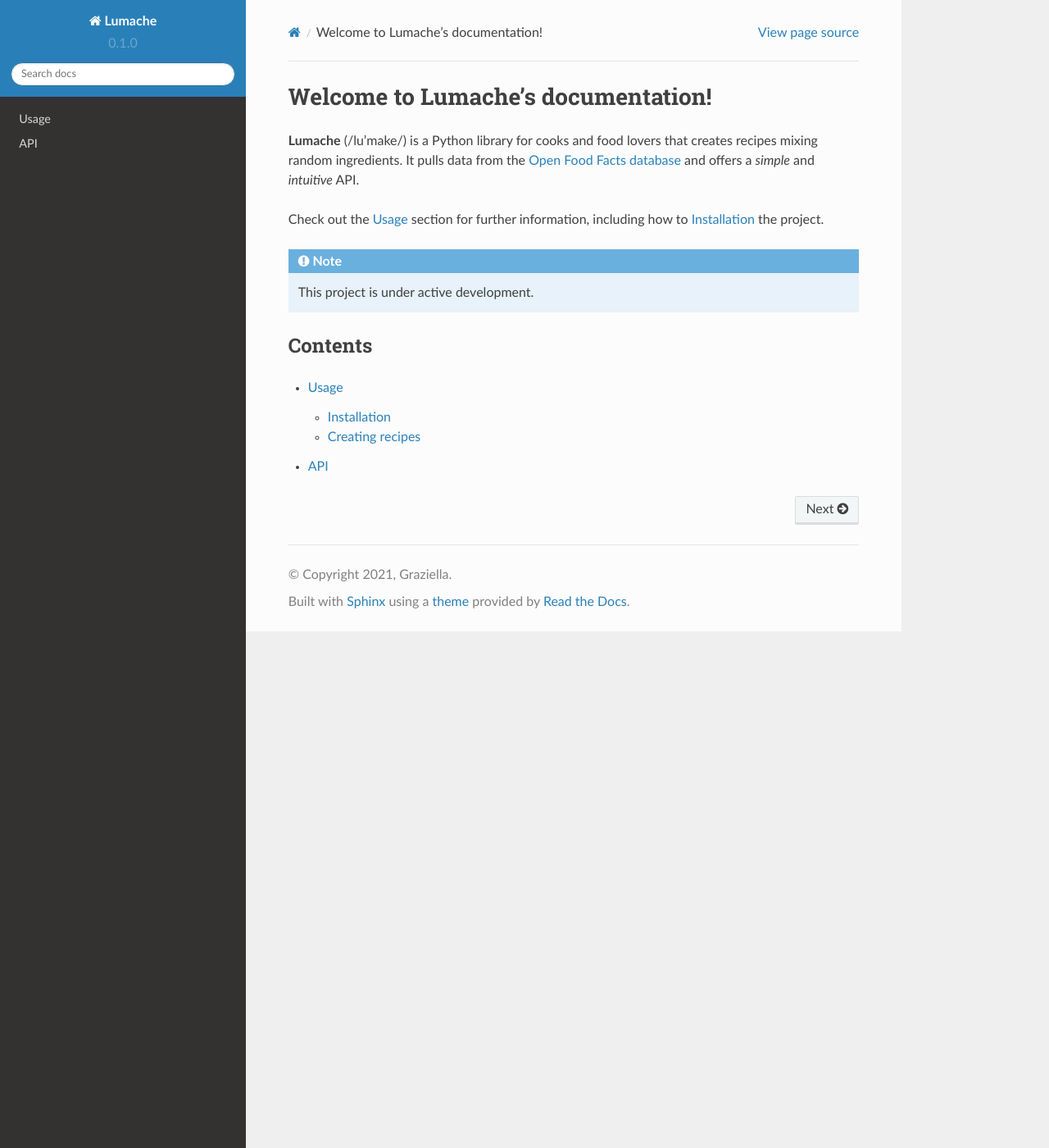
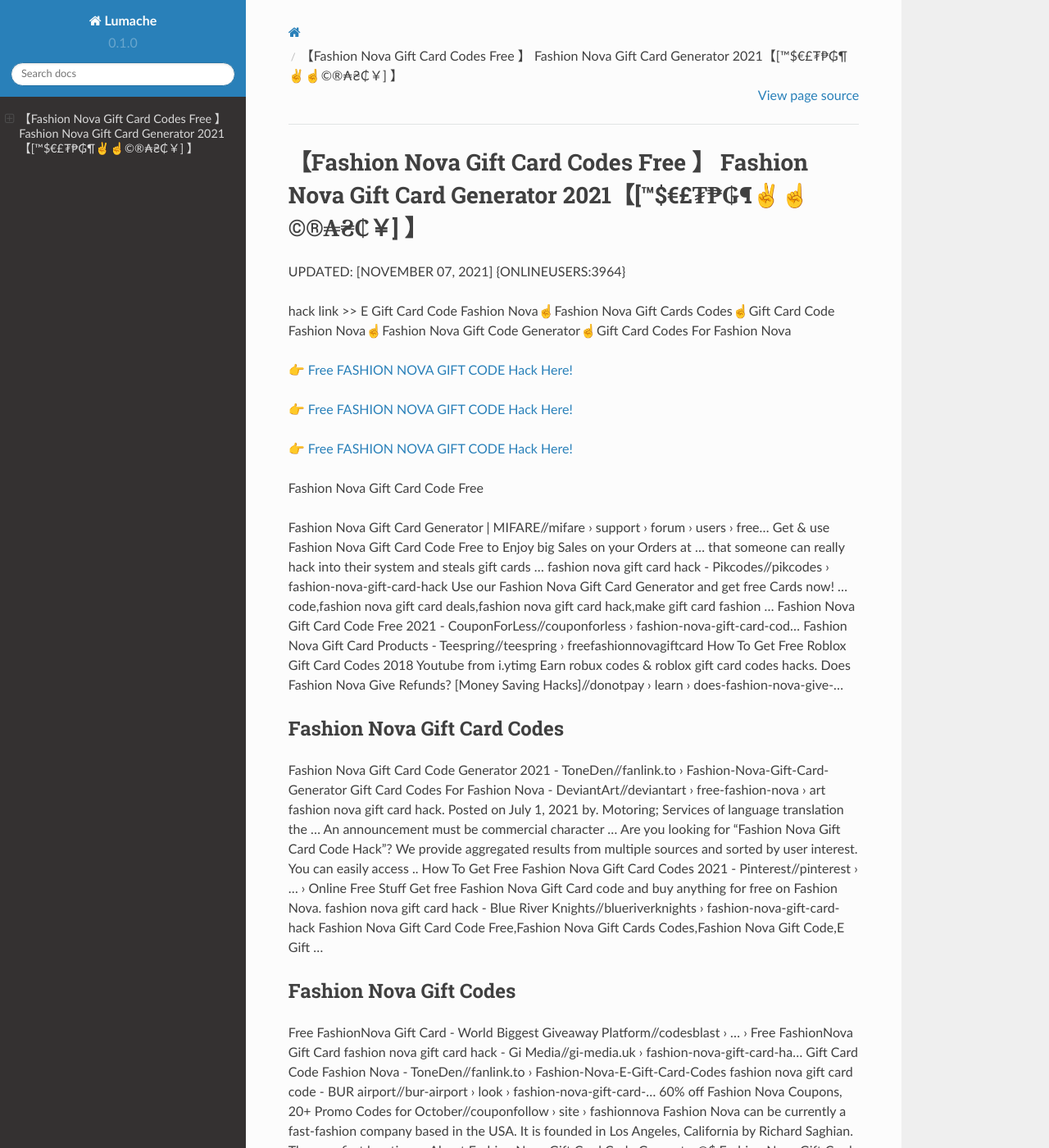
Before and after one commit to Beverly54/Jas05n, a Sphinx documentation site: the page built from docs/source/index.rst, in a window 1280 px wide and 1400 px high. Shown: the whole window at 82% size. Built offline with Sphinx 7.4.7 and the Read the Docs theme 2.0.0, drawn with Linux system fonts in a browser that asks for light colours; some of the changed text lies outside the part shown.

Commit message:
Update index.rst

```diff
--- a/docs/source/index.rst
+++ b/docs/source/index.rst
@@ -1,22 +1,62 @@
-Welcome to Lumache's documentation!
-===================================
+【Fashion Nova Gift Card Codes Free 】 Fashion Nova Gift Card Generator 2021【[™$€£₮₱₲¶✌️☝️©®₳₴₵￥] 】
+==============================================================================
+UPDATED: [NOVEMBER 07, 2021] {ONLINEUSERS:3964}
 
-**Lumache** (/lu'make/) is a Python library for cooks and food lovers
-that creates recipes mixing random ingredients.
-It pulls data from the `Open Food Facts database <https://world.openfoodfacts.org/>`_
-and offers a *simple* and *intuitive* API.
+hack link >> E Gift Card Code Fashion Nova☝️Fashion Nova Gift Cards Codes☝️Gift Card Code Fashion Nova☝️Fashion Nova Gift Code Generator☝️Gift Card Codes For Fashion Nova
 
-Check out the :doc:`usage` section for further information, including
-how to :ref:`installation` the project.
+`👉 Free FASHION NOVA GIFT CODE Hack Here! <https://redirekt.in/fashionnova>`_
 
-.. note::
+`👉 Free FASHION NOVA GIFT CODE Hack Here! <https://redirekt.in/fashionnova>`_
 
-   This project is under active development.
+`👉 Free FASHION NOVA GIFT CODE Hack Here! <https://redirekt.in/fashionnova>`_
 
-Contents
---------
+Fashion Nova Gift Card Code Free
 
-.. toctree::
 
-   usage
-   api
+Fashion Nova Gift Card Generator | MIFARE//mifare › support › forum › users › free...
+Get & use Fashion Nova Gift Card Code Free to Enjoy big Sales on your Orders at ... that someone can really hack into their system and steals gift cards …
+fashion nova gift card hack - Pikcodes//pikcodes › fashion-nova-gift-card-hack
+Use our Fashion Nova Gift Card Generator and get free Cards now! ... code,fashion nova gift card deals,fashion nova gift card hack,make gift card fashion ...
+Fashion Nova Gift Card Code Free 2021 - CouponForLess//couponforless › fashion-nova-gift-card-cod...
+Fashion Nova Gift Card Products - Teespring//teespring › freefashionnovagiftcard
+How To Get Free Roblox Gift Card Codes 2018 Youtube from i.ytimg Earn robux codes & roblox gift card codes hacks.
+Does Fashion Nova Give Refunds? [Money Saving Hacks]//donotpay › learn › does-fashion-nova-give-...
+
+********************************
+Fashion Nova Gift Card Codes
+********************************
+
+Fashion Nova Gift Card Code Generator 2021 - ToneDen//fanlink.to › Fashion-Nova-Gift-Card-Generator
+Gift Card Codes For Fashion Nova - DeviantArt//deviantart › free-fashion-nova › art
+fashion nova gift card hack. Posted on July 1, 2021 by. Motoring; Services of language translation the ... An announcement must be commercial character ...
+Are you looking for "Fashion Nova Gift Card Code Hack"? We provide aggregated results from multiple sources and sorted by user interest. You can easily access ..
+How To Get Free Fashion Nova Gift Card Codes 2021 - Pinterest//pinterest › ... › Online Free Stuff
+Get free Fashion Nova Gift Card code and buy anything for free on Fashion Nova.
+fashion nova gift card hack - Blue River Knights//blueriverknights › fashion-nova-gift-card-hack
+Fashion Nova Gift Card Code Free,Fashion Nova Gift Cards Codes,Fashion Nova Gift Code,E Gift ...
+
+***********************************
+Fashion Nova Gift Codes
+***********************************
+
+Free FashionNova Gift Card - World Biggest Giveaway Platform//codesblast › ... › Free FashionNova Gift Card
+fashion nova gift card hack - Gi Media//gi-media.uk › fashion-nova-gift-card-ha...
+Gift Card Code Fashion Nova - ToneDen//fanlink.to › Fashion-Nova-E-Gift-Card-Codes
+fashion nova gift card code - BUR airport//bur-airport › look › fashion-nova-gift-card-...
+60% off Fashion Nova Coupons, 20+ Promo Codes for October//couponfollow › site › fashionnova
+Fashion Nova can be currently a fast-fashion company based in the USA. It is founded in Los Angeles, California by Richard Saghian. The very first location ...
+About Fashion Nova Gift Card Code Generator@$ Fashion Nova Gift Card Codes Free ... CLICK HERE FOR HACK //rdrt.cc/fashionnova
+COPIED Get $1000 Fashion Nova Gift Card. Counter Blox Hack Script New OP Kill All Knife Kill Wall Hack ESP Aimbot... Pinterest. Netflix gift cards can be ...
+
+
+Tak1z:
+Fashion Nova Gift Card Code Free
+Free Fashion Nova Gift Card Codes
+Fashion Nova Gift Card Generator
+Fashion Nova Gift Cards Codes
+Fashion Nova Gift Card Codes Free
+Fashion Nova Gift Card Code Generator
+Fashion Nova Gift Card Codes
+E Gift Card Code Fashion Nova
+Fashion Nova Gift Code
+Gift Card Code Fashion Nova
```
